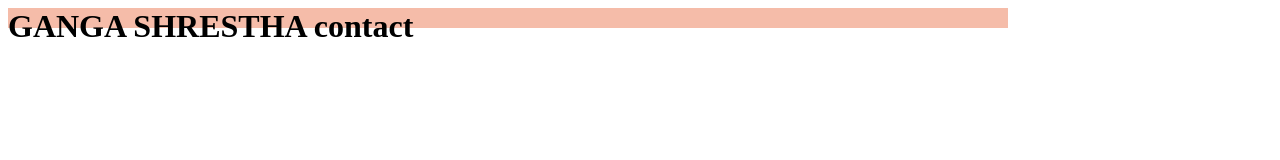
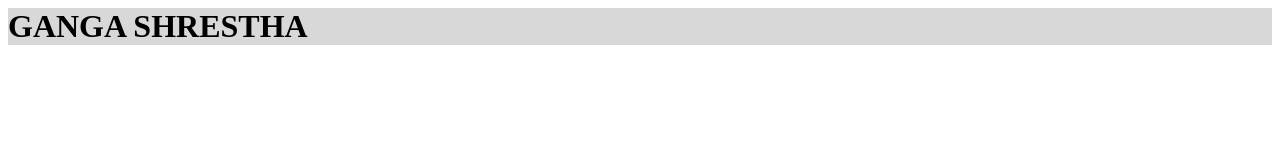
Before and after one commit to Znerf/gangashrestha.github.io, a plain HTML site: page index.html in a window 1280 px wide. Drawn offline with Linux system fonts and the light colour scheme.

Commit message:
Update index.html

```diff
--- a/index.html
+++ b/index.html
@@ -3,18 +3,22 @@
     <title> Portfolio </title>
    </head>
    <body>
+
       <div class="row1">
-        <H1> <b> GANGA SHRESTHA </b>  contact </H1>
+          <div class="r1">
+          </div>
+          <div class="r2">
+              <H1> <b> GANGA SHRESTHA </b>  </H1>
+          </div>
+       </div>
 
-    </body>
+  </body>
   </html>
 
 <style>
-  .row1{
-    color:black;
-    display:block;
-    height:20px;
-    width:1000px;
+  .r1{background:#F5BCA9;}
+  .r2{
+    background:#D8D8D8;
+  }
 
-    background:#F5BCA9;
-  }
+</style>
```
